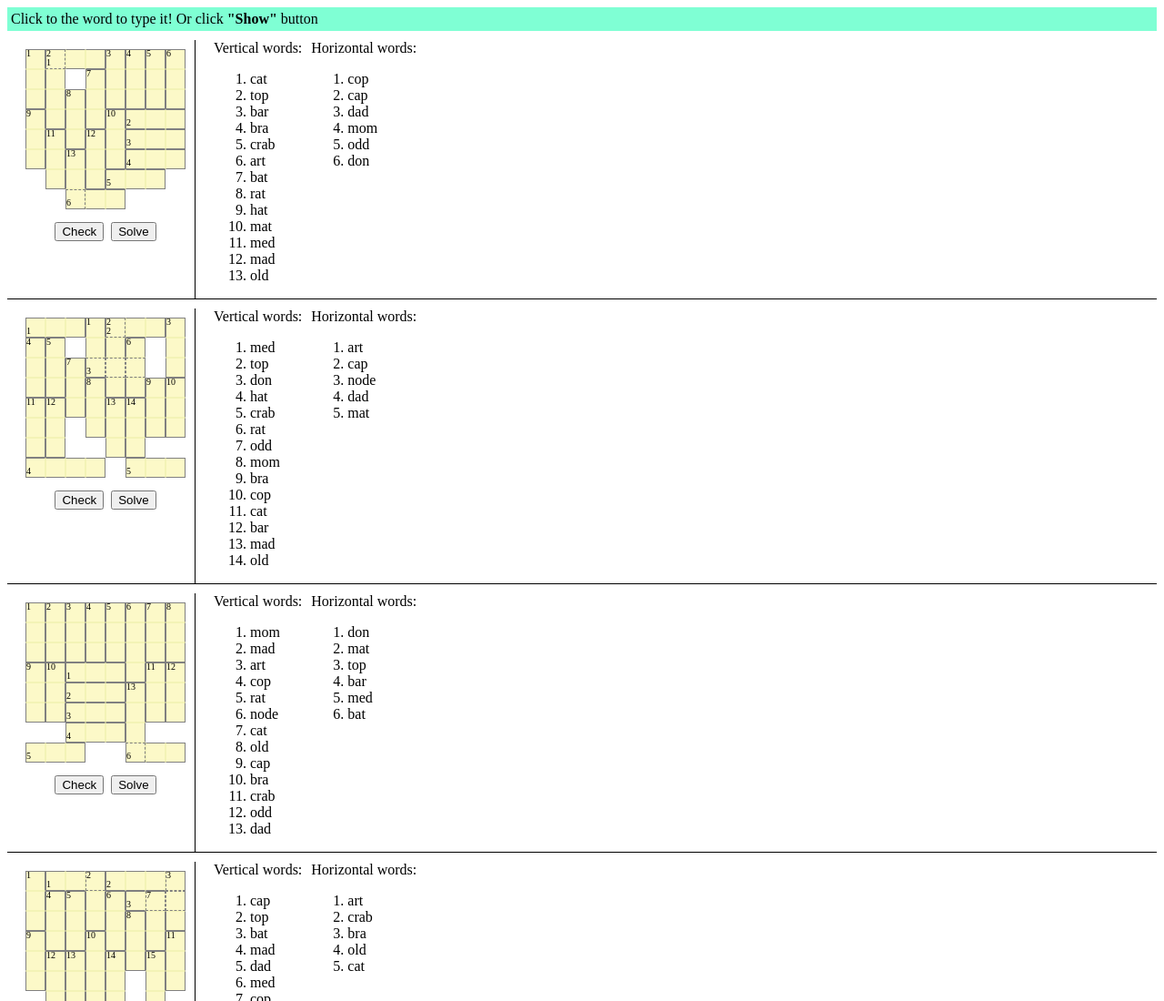
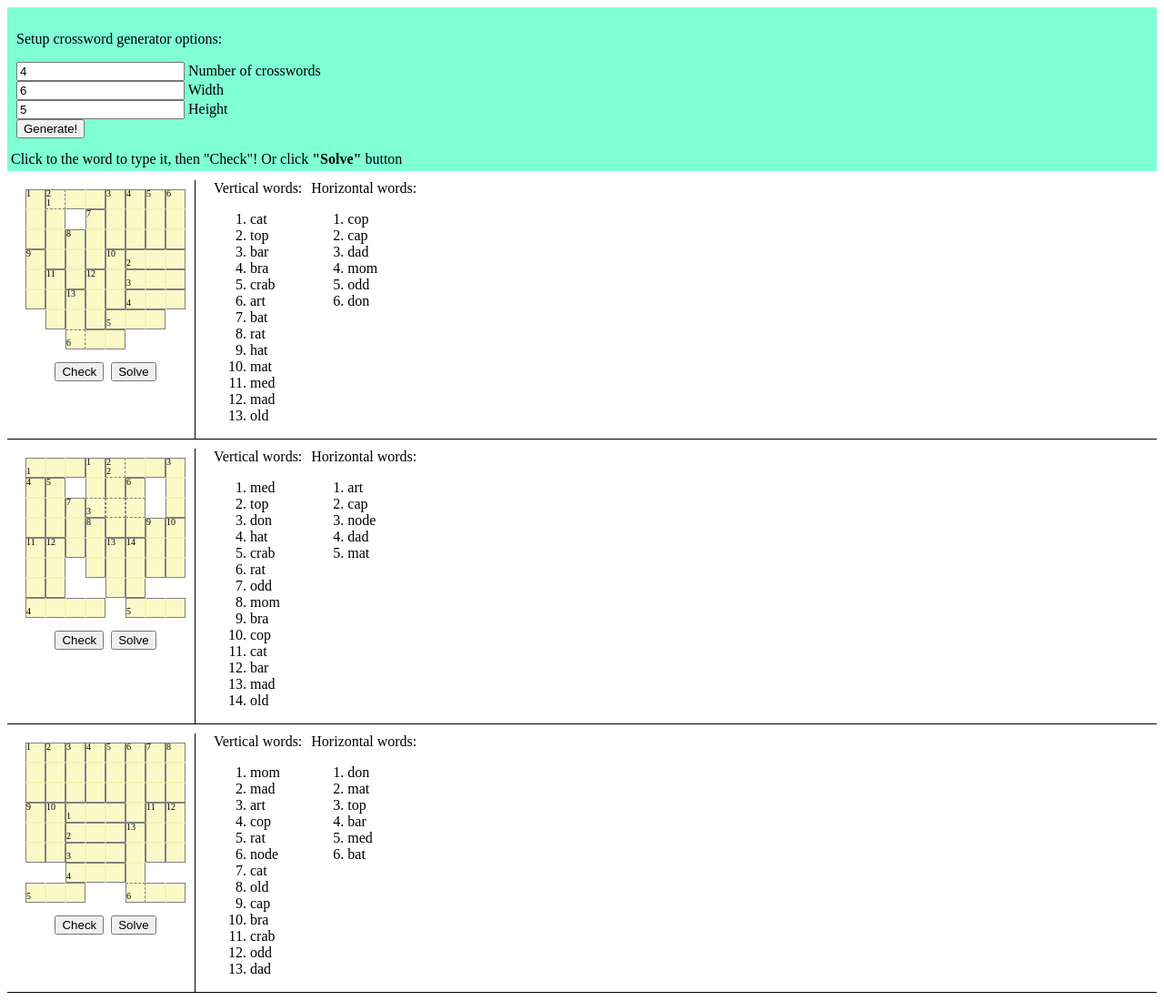
Before and after one commit to FlamingQuasar/MiniCrossword, a plain HTML site: page index.htm in a window 1280 px wide. Shown: the top 1100 px of the page at 91% size. Drawn offline with Linux system fonts and the light colour scheme.

Commit message:
ui: форма для генерации кроссвордов

```diff
--- a/ui/style.css
+++ b/ui/style.css
@@ -74,6 +74,15 @@
 .ui-cw-cell-counter-hor{
     margin-top: -10px;
 }
+.ui-cw-options{
+    background-color: aquamarine;
+    border-bottom: 2px solid dashed;
+    padding: 10px;
+}
+.ui-cw-options label{
+    display: block;
+    width: 400px;
+}
 .ui-cw-questions{
     display: flex;
 }
--- a/ui/ui.js
+++ b/ui/ui.js
@@ -1,31 +1,27 @@
 
 //TODO:
-//Клик по ячейкам - форма ввода слова
-//кнопочка проверки у каждого кроссворда, работает на 3 попытки, верные окрашивает зеленой рамкой
-//кнопка завершения у каждого кроссворда
 
-//предустановка генерации - открыть файл слов(+ слова по умолчанию, или + только короткие),
-// ширина, высота, минимум пробелов
-//доработать принудительные пробелы
+//предустановка генерации - открыть файл слов(+ слова по умолчанию, или + только короткие)
 
 
 class CrossWordUI{
     constructor({container, crossword}){
-        this.crossword = crossword;
         this._dom = document.createElement("div");
         this._dom.classList.add("ui-crossword");
         this._popupWindow = document.createElement("div");
         this._popupWindow.classList.add("ui-popup");
-        this._dom.append(this._popupWindow);
         container.append(this._dom);
+
+        this.init(crossword);
+    }
+
+    init(crossword){
+        this.crossword = crossword;
         this.verticalCounter = 1;
         this.horizontalCounter = 1;
-        this.init();
+        this.crossword.startGeneration();
     }
 
-    init(){
-        this.crossword.startGeneration();
-    }
     cellIsHovered(gen, row, col){
         let cell = gen[row][col];
         gen.usedWords.forEach(word => {
@@ -36,6 +32,7 @@ class CrossWordUI{
             }
         });
     }
+
     cellIsOut(gen, row, col){
         let cell = gen[row][col];
         gen.usedWords.forEach(word => {
@@ -57,7 +54,8 @@ class CrossWordUI{
     }
 
     solveCrossword(gen){
-        console.log(gen);
+        this.verticalCounter = 1;
+        this.horizontalCounter = 1;
         gen.forEach(row=>{
             row.forEach(cell=>{
                 if(cell.val != "0"){
@@ -128,7 +126,7 @@ class CrossWordUI{
                         if(answer.text[i]){
                             word.cells[i].el.classList.remove("ui-cw-cell-error");
                             word.cells[i].el.innerText = answer.text[i];
-                            this.elementAddWordIndexesIfNeeded(word.cells[i].el, word.cells[i]);
+                            //this.elementAddWordIndexesIfNeeded(word.cells[i].el, word.cells[i]);
                         }
                     }
                 }
@@ -142,10 +140,61 @@ class CrossWordUI{
     }
 
     render(){
+        this._dom.innerHTML = "";
+        this._dom.append(this._popupWindow);
+        let _generationOptions = document.createElement("div");
+        _generationOptions.classList.add("ui-cw-options");
+        let _optionsText = document.createElement("p");
+        _optionsText.innerText = "Setup crossword generator options:";
+
+        let _inputGenerationsNumberLabel =  document.createElement("label");
+        let _inputGenerationsNumber = document.createElement("input");
+        _inputGenerationsNumber.setAttribute("type","number");
+        _inputGenerationsNumber.setAttribute("placeholder","Number");
+        _inputGenerationsNumber.setAttribute("value","4");
+        _inputGenerationsNumber.setAttribute("min",1);
+        _inputGenerationsNumberLabel.append(_inputGenerationsNumber);
+        _inputGenerationsNumberLabel.innerHTML+=" Number of crosswords";
+
+        let _inputWidthLabel =  document.createElement("label");
+        let _inputWidth = document.createElement("input");
+        _inputWidth.setAttribute("type","number");
+        _inputWidth.setAttribute("placeholder","Number");
+        _inputWidth.setAttribute("value","6");
+        _inputWidth.setAttribute("min",3);
+        _inputWidthLabel.append(_inputWidth);
+        _inputWidthLabel.innerHTML+=" Width";
+
+        let _inputHeightLabel =  document.createElement("label");
+        let _inputHeight = document.createElement("input");
+        _inputHeight.setAttribute("type","number");
+        _inputHeight.setAttribute("placeholder","Number");
+        _inputHeight.setAttribute("value","5");
+        _inputHeight.setAttribute("min",3);
+        _inputHeightLabel.append(_inputHeight);
+        _inputHeightLabel.innerHTML+=" Height";
+        let words = ["cat", "cop", "top", "bar", "bra", "crab", "art", "bat", "rat", "hat", "mat", "cap", "med", "mad", "dad", "mom", "old", "odd", "don", "node"];
+
+        let _generateButton = document.createElement("button");
+        _generateButton.innerText="Generate!";
+        _generateButton.addEventListener("click",()=>{
+            const crossword = new Crossword({
+                rows: _inputHeight.value,
+                cols: _inputWidth.value,
+                words: words,
+                empty: 5,
+                genLimit: _inputGenerationsNumber.value,
+                showLog: true
+            });
+            this.init(crossword);
+            this.render();
+        });
+        _generationOptions.append(_optionsText,_inputGenerationsNumberLabel,_inputWidthLabel,_inputHeightLabel,_generateButton);
+
         let _hintText = document.createElement("div");
         _hintText.classList.add("ui-cw-hint");
-        _hintText.innerHTML = `Click to the word to type it! Or click <b>"Show"</b> button`;
-        this._dom.append(_hintText);
+        _hintText.innerHTML = `Click to the word to type it, then "Check"! Or click <b>"Solve"</b> button`;
+        this._dom.append(_generationOptions,_hintText);
         this.crossword.generations.forEach(gen => {
             let _iteration = document.createElement("div"),
                 _matrixWrap = document.createElement("div"),
```
